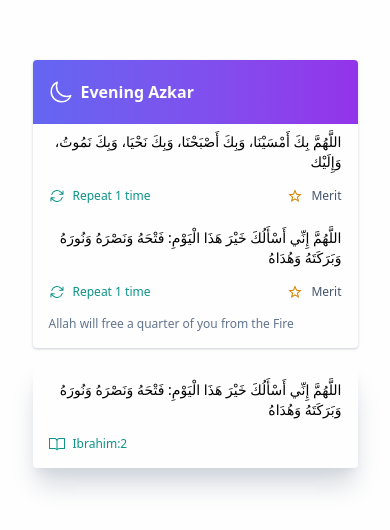
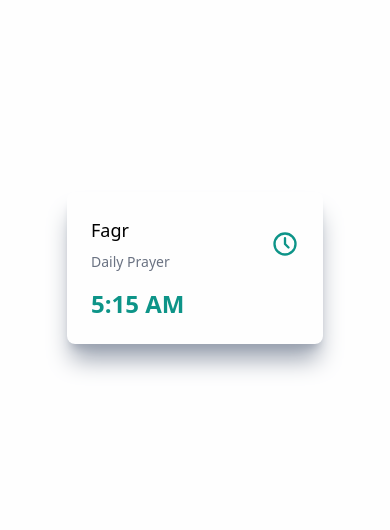
Before and after one commit to SHEFOO10/Azkar, a React (Vite) app: page / in a window 390 px wide. Shown: the part 154-684 px from the top of the page. Built offline with nearby package versions, Linux system fonts and the light colour scheme.

Commit message:
Finished Pray time card and make it responsive

```diff
--- a/src/App.tsx
+++ b/src/App.tsx
@@ -1,25 +1,12 @@
-import AzkarContainer from "./components/AzkarContainer"
-import Verse from "./components/Verse"
-import VerseAzkar from "./components/VerseAzkar"
-import VerseText from "./components/VerseText"
+import PrayCard from "./components/PrayCard"
 
 function App() {
 
   return (
     <>
-      <AzkarContainer isNight={true}>
-        <VerseAzkar>
-          <VerseText>اللَّهُمَّ بِكَ أَمْسَيْنَا، وَبِكَ أَصْبَحْنَا، وَبِكَ نَحْيَا، وَبِكَ نَمُوتُ، وَإِلَيْك</VerseText>
-        </VerseAzkar>
-        <VerseAzkar
-          hint={'Allah will free a quarter of you from the Fire'}
-        >
-          <VerseText>اللَّهُمَّ إِنِّي أَسْأَلُكَ خَيْرَ هَذَا الْيَوْمِ: فَتْحَهُ وَنَصْرَهُ وَنُورَهُ وَبَرَكَتَهُ وَهُدَاهُ</VerseText>
-        </VerseAzkar>
-      </AzkarContainer>
-      <Verse sura="Ibrahim" verse={2}>
-        <VerseText>اللَّهُمَّ إِنِّي أَسْأَلُكَ خَيْرَ هَذَا الْيَوْمِ: فَتْحَهُ وَنَصْرَهُ وَنُورَهُ وَبَرَكَتَهُ وَهُدَاهُ</VerseText>
-      </Verse>
+      <PrayCard desc='Daily Prayer' time='5:15' afternoon={false}>
+        Fagr
+      </PrayCard>
     </>
   )
 }
--- /dev/null
+++ b/src/components/PrayCard.tsx
@@ -0,0 +1,30 @@
+import './styles/pray.css'
+import { TbClock } from 'react-icons/tb'
+
+type Props = {
+  children: React.ReactNode,
+  time: string,
+  afternoon: boolean,
+  desc: string
+}
+
+export default function PrayCard({ children, time, desc, afternoon = true }: Props) {
+  return (
+    <section className='pray-card'>
+      <div className='pray-container'>
+        <div className='pray-details'>
+          <span className='pray-title'>
+            {children}
+          </span>
+          <span className='pray-description'>
+            {desc}
+          </span>
+        </div>
+        <TbClock />
+      </div>
+      <span className='pray-time'>
+        {time} {afternoon ? 'PM' : 'AM'}
+      </span>
+    </section>
+  )
+}
--- /dev/null
+++ b/src/components/styles/pray.css
@@ -0,0 +1,32 @@
+@import '../../styles/global.css';
+
+
+@layer utilities {
+  .pray-card {
+    @apply w-64 lg:w-72 aspect-[4/2] lg:aspect-[5/3] rounded-lg shadow-xl shadow-gray-400 flex flex-col justify-between p-6 gap-4
+  }
+
+  .pray-container {
+    @apply flex w-full items-center justify-between
+  }
+
+  .pray-details {
+    @apply flex flex-col justify-evenly gap-2
+  }
+
+  .pray-title {
+    @apply font-[Noto_Sans] font-medium text-lg
+  }
+
+  .pray-description {
+    @apply text-sm text-gray-500
+  }
+
+  .pray-container svg {
+    @apply size-7 text-primary-dark
+  }
+
+  .pray-time {
+    @apply text-2xl font-bold text-primary-dark
+  }
+}
```
